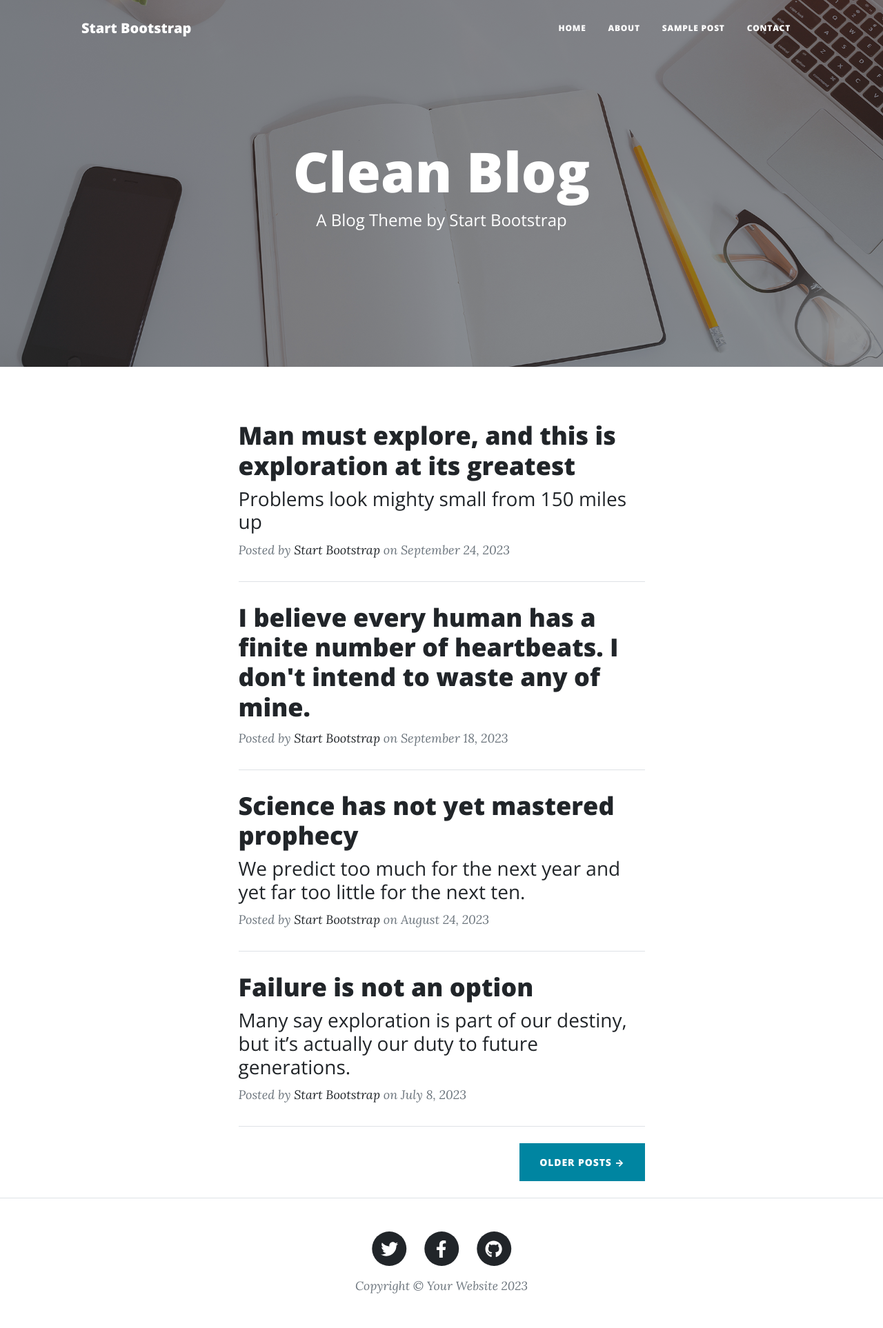
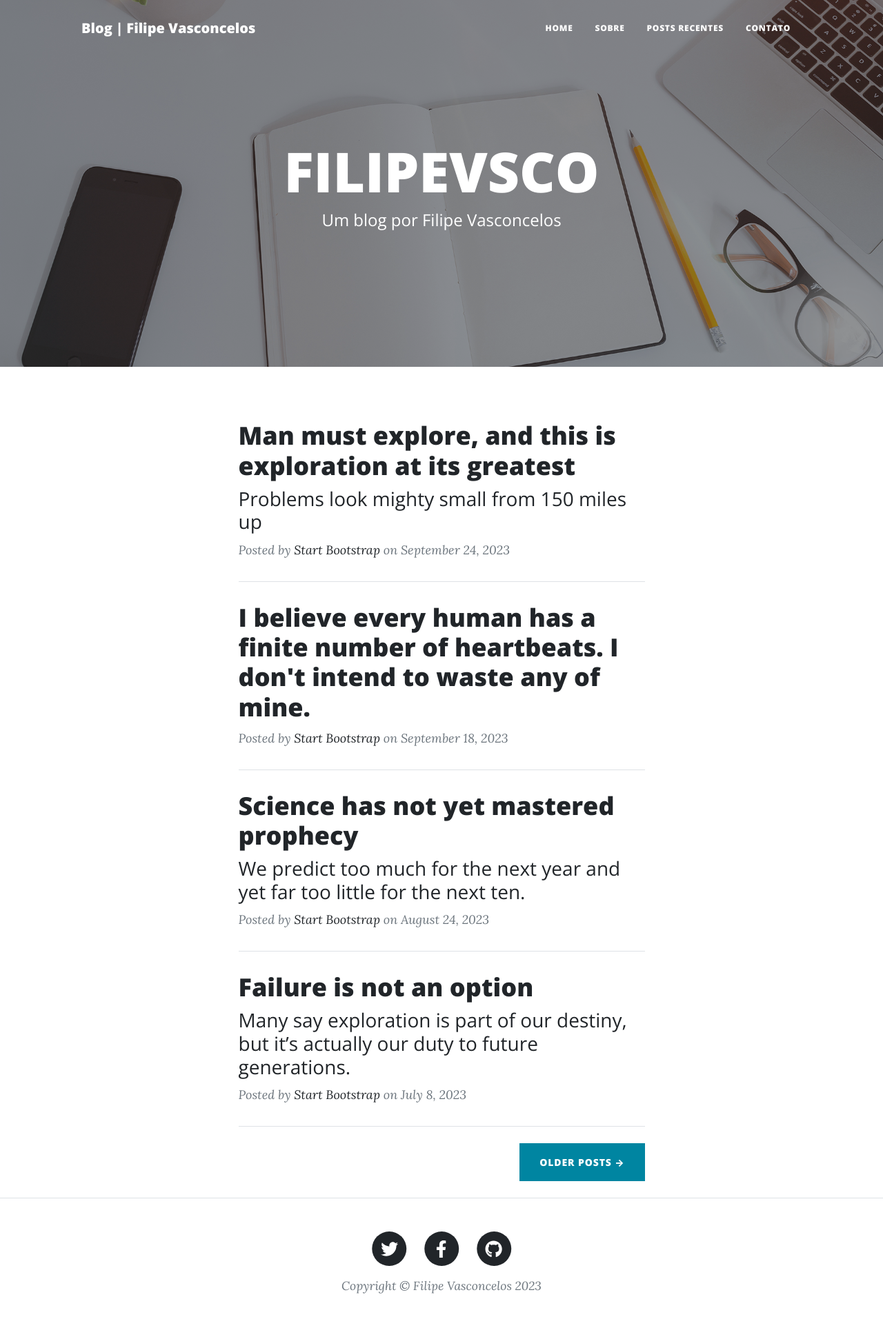
Before and after one commit to filipevsco/blog-filipevsco, a Django app: page / in a window 1280 px wide. Shown: the whole page at 69% size. Run offline with Django 4.2, Linux system fonts and the light colour scheme; some libraries are stand-ins or nearby versions.

Commit message:
personalização do tema

```diff
--- a/templates/base.html
+++ b/templates/base.html
@@ -6,8 +6,8 @@
         <meta charset="utf-8" />
         <meta name="viewport" content="width=device-width, initial-scale=1, shrink-to-fit=no" />
         <meta name="description" content="" />
-        <meta name="author" content="" />
-        <title>Clean Blog - Start Bootstrap Theme</title>
+        <meta name="author" content="filipevsco" />
+        <title>filipevsco blog</title>
 
         <link rel="icon" type="image/x-icon" href="assets/favicon.ico" />
         <!-- Font Awesome icons (free version)-->
--- a/templates/index.html
+++ b/templates/index.html
@@ -3,8 +3,8 @@
 
 
     {% block title %}
-    <h1>Clean Blog</h1>
-    <span class="subheading">A Blog Theme by Start Bootstrap</span>
+    <h1>FILIPEVSCO</h1>
+    <span class="subheading">Um blog por Filipe Vasconcelos</span>
     {% endblock title %}
 
 
--- a/templates/snippets/footer.html
+++ b/templates/snippets/footer.html
@@ -28,7 +28,7 @@
                         </a>
                     </li>
                 </ul>
-                <div class="small text-center text-muted fst-italic">Copyright &copy; Your Website 2023</div>
+                <div class="small text-center text-muted fst-italic">Copyright &copy; Filipe Vasconcelos 2023</div>
             </div>
         </div>
     </div>
--- a/templates/snippets/navigation.html
+++ b/templates/snippets/navigation.html
@@ -1,6 +1,6 @@
 <nav class="navbar navbar-expand-lg navbar-light" id="mainNav">
     <div class="container px-4 px-lg-5">
-        <a class="navbar-brand" href="index.html">Start Bootstrap</a>
+        <a class="navbar-brand" href="index.html">Blog | Filipe Vasconcelos</a>
         <button class="navbar-toggler" type="button" data-bs-toggle="collapse" data-bs-target="#navbarResponsive" aria-controls="navbarResponsive" aria-expanded="false" aria-label="Toggle navigation">
             Menu
             <i class="fas fa-bars"></i>
@@ -8,9 +8,9 @@
         <div class="collapse navbar-collapse" id="navbarResponsive">
             <ul class="navbar-nav ms-auto py-4 py-lg-0">
                 <li class="nav-item"><a class="nav-link px-lg-3 py-3 py-lg-4" href="{% url 'blogapp:index' %}">Home</a></li>
-                <li class="nav-item"><a class="nav-link px-lg-3 py-3 py-lg-4" href="{% url 'blogapp:about' %}">About</a></li>
-                <li class="nav-item"><a class="nav-link px-lg-3 py-3 py-lg-4" href="{% url 'blogapp:post' %}">Sample Post</a></li>
-                <li class="nav-item"><a class="nav-link px-lg-3 py-3 py-lg-4" href="{% url 'blogapp:contact' %}">Contact</a></li>
+                <li class="nav-item"><a class="nav-link px-lg-3 py-3 py-lg-4" href="{% url 'blogapp:about' %}">Sobre</a></li>
+                <li class="nav-item"><a class="nav-link px-lg-3 py-3 py-lg-4" href="{% url 'blogapp:post' %}">Posts Recentes</a></li>
+                <li class="nav-item"><a class="nav-link px-lg-3 py-3 py-lg-4" href="{% url 'blogapp:contact' %}">Contato</a></li>
             </ul>
         </div>
     </div>
```
